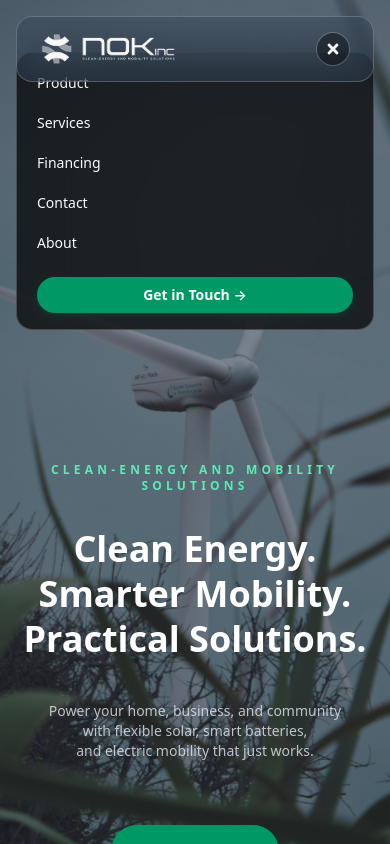
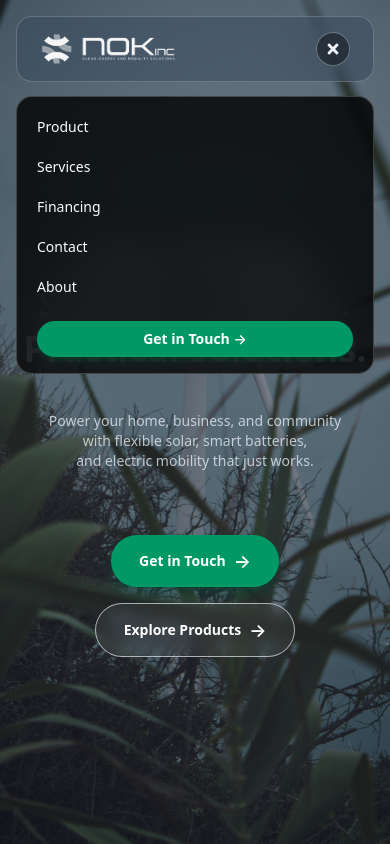
Before and after one commit to Rkechi/NOK-Reimagined, a Next.js app: page / in a window 390 px wide. Both pictures are taken after a click on the button "Open menu". Shown: the top 844 px of the page. Built offline with nearby package versions, Linux system fonts and the light colour scheme.

Commit message:
Mobile Nav rearranged

```diff
--- a/app/page.tsx
+++ b/app/page.tsx
@@ -5,12 +5,12 @@ import { Footer } from "../components/Footer";
 export default function Home() {
   return (
     <div className="min-h-screen bg-[#f3faf6] text-slate-900">
+      {/* Top navigation */}
+      <Navbar />
+
       {/* Hero */}
       <section className="relative min-h-screen overflow-hidden bg-[url('/haythem-gataa-P6kIGVeys-0-unsplash.jpg')] bg-cover bg-center bg-no-repeat py-10">
         <div className="absolute inset-0 bg-slate-900/50" />
-
-        {/* Top navigation */}
-        <Navbar />
 
         {/* Hero content */}
         <div className="relative z-10 flex min-h-[calc(100vh-6rem)] items-center">
--- a/components/Navbar.tsx
+++ b/components/Navbar.tsx
@@ -102,9 +102,10 @@ export function Navbar() {
             exit={{ opacity: 0, y: -10 }}
             transition={{ duration: 0.25, ease: "easeOut" }}
             className="
-              relative z-20 mx-4 mt-3
+              fixed inset-x-4 top-24 z-50
+              mx-auto max-w-7xl
               rounded-2xl border border-white/20
-              bg-black/70 backdrop-blur-xl
+              bg-black/80 backdrop-blur-xl
               px-5 py-4 text-sm text-slate-50 md:hidden
             "
           >
```
Also changed, not shown: 1 other file (tests, documents, lock files or other folders). Lines whose indentation alone changed are shown as unchanged.
